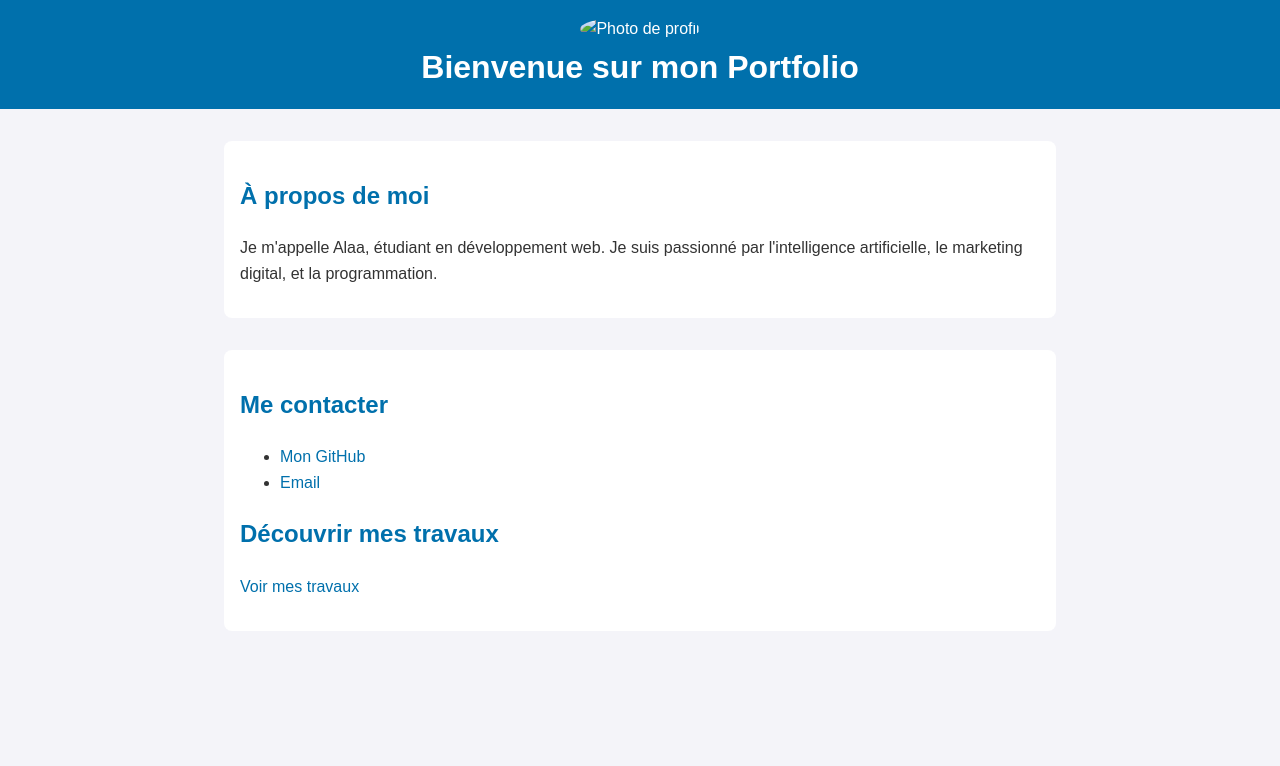
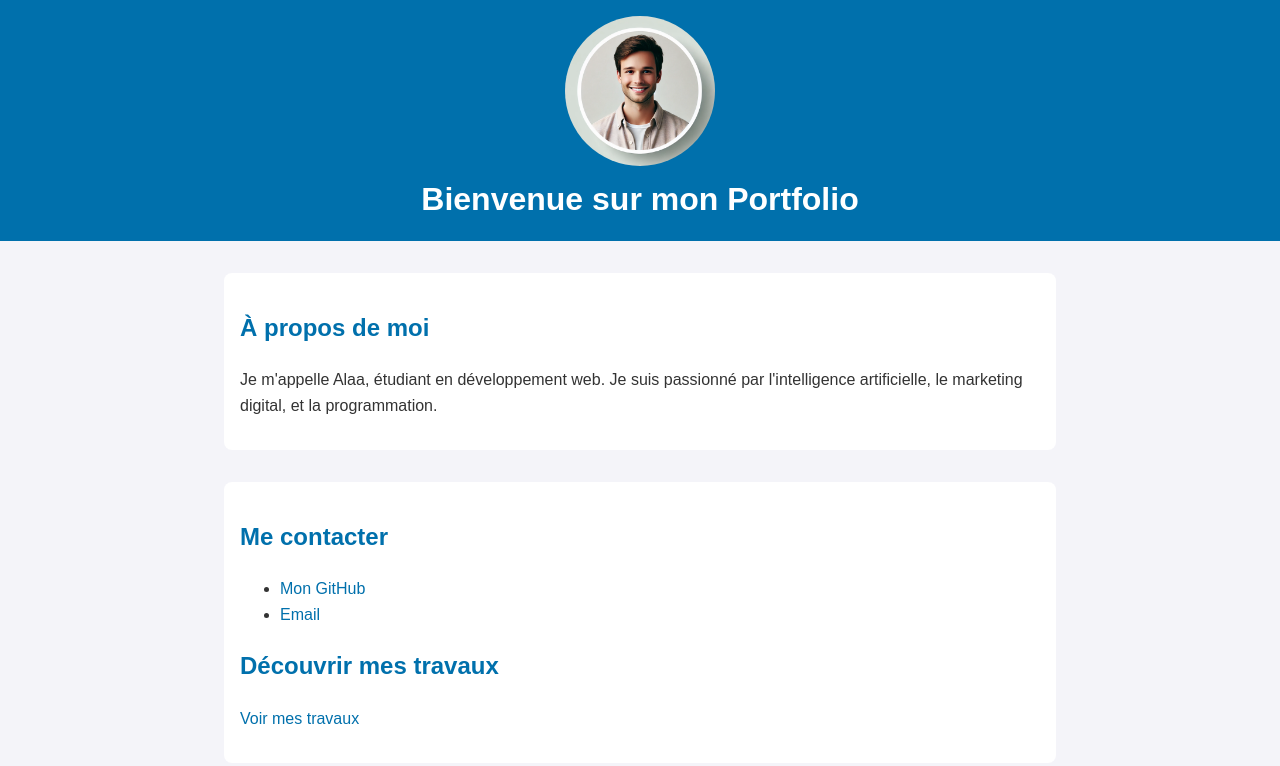
Before and after one commit to alaaelhhussein68/portfolio, a plain HTML site: page index.html in a window 1280 px wide. Drawn offline with Linux system fonts and the light colour scheme.

Commit message:
Update index.html

```diff
--- a/index.html
+++ b/index.html
@@ -7,7 +7,7 @@
 </head>
 <body>
   <header>
-    <img src="protfolio.jpg" alt="Photo de profil" style="width: 150px; border-radius: 50%;">
+    <img src="prot.jpg" alt="Photo de profil" style="width: 150px; border-radius: 50%;">
 
     <h1>Bienvenue sur mon Portfolio</h1>
   </header>
```
